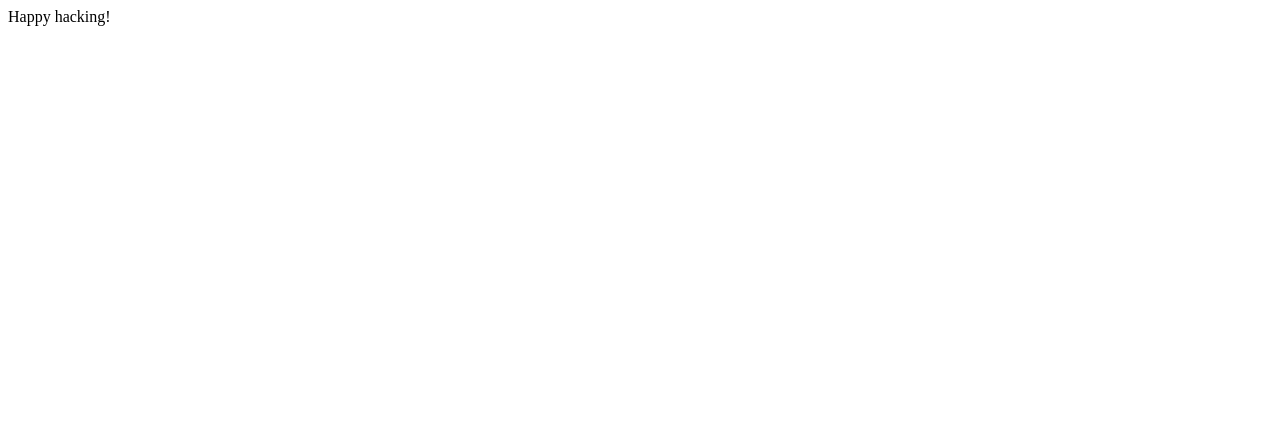
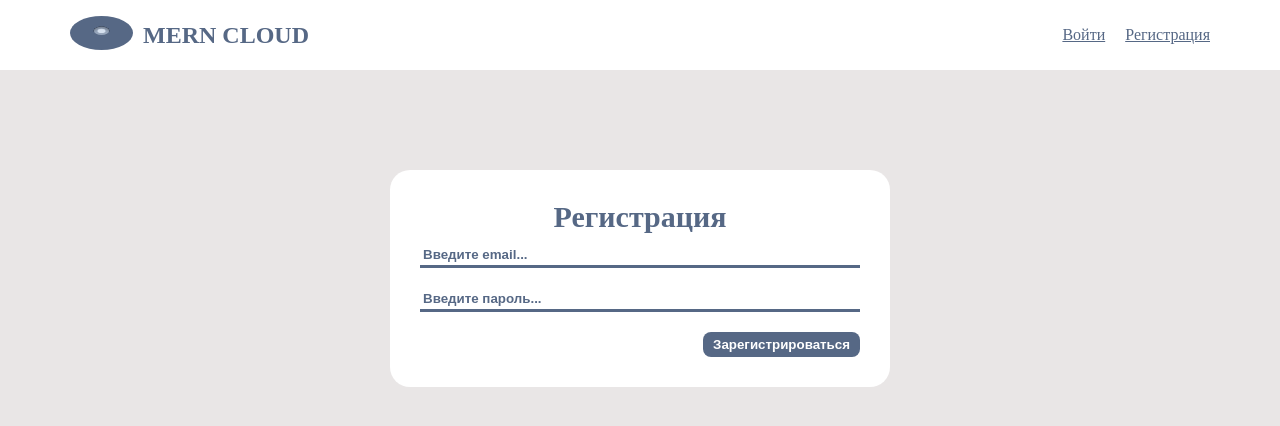
Before and after one commit to Zhantore753/Cloud-disk-client, a React (Create React App) app: page /registration in a window 1280 px wide. Shown: the top 426 px of the page. Built offline with nearby package versions, Linux system fonts and the light colour scheme.

Commit message:
registration

```diff
--- a/package.json
+++ b/package.json
@@ -6,9 +6,11 @@
     "@testing-library/jest-dom": "^5.11.10",
     "@testing-library/react": "^11.2.6",
     "@testing-library/user-event": "^12.8.3",
+    "axios": "^0.21.1",
     "react": "^17.0.2",
     "react-dom": "^17.0.2",
     "react-redux": "^7.2.3",
+    "react-router-dom": "^5.2.0",
     "react-scripts": "4.0.3",
     "redux": "^4.0.5",
     "redux-devtools-extension": "^2.13.9",
--- a/src/App.jsx
+++ /dev/null
@@ -1,9 +0,0 @@
-import React from 'react'
-
-function App() {
-  return (
-    <div>Happy hacking!</div>
-  );
-}
-
-export default App;
--- /dev/null
+++ b/src/actions/user.js
@@ -0,0 +1,13 @@
+import axios from 'axios';
+
+export const registration = async (email, password) => {
+    try {
+        const response = await axios.post(`http://localhost:5000/api/auth/registration`, {
+            email,
+            password
+        });
+        alert(response.data.message);
+    } catch (e) {
+        alert(e.response.data.message);
+    }
+}
--- /dev/null
+++ b/src/components/App.jsx
@@ -0,0 +1,20 @@
+import React from 'react'
+import Navbar from './navbar/Navbar';
+import './app.css';
+import {BrowserRouter, Route, Switch} from 'react-router-dom';
+import Registration from './registration/Registration';
+
+function App() {
+  return (
+    <BrowserRouter>
+      <div className='app'>
+        <Navbar />
+        <Switch>
+          <Route path="/registration" component={Registration}/>
+        </Switch>
+      </div>
+    </BrowserRouter>
+  );
+}
+
+export default App;
--- /dev/null
+++ b/src/components/app.css
@@ -0,0 +1,26 @@
+* {
+    margin: 0;
+    padding: 0;
+    box-sizing: border-box;
+    color: #566885;
+}
+
+body {
+    background-color: #E9E6E6;
+}
+
+#root {
+    width: 100%;
+}
+
+.app {
+    display: flex;
+    flex-direction: column;
+    align-items: center;
+}
+
+.wrap {
+    width: 1140px;
+    display: flex;
+    flex-direction: column;
+}
--- /dev/null
+++ b/src/components/navbar/Navbar.jsx
@@ -0,0 +1,19 @@
+import React from 'react';
+import './navbar.css';
+import Logo from '../../assets/img/navbar-logo.svg';
+import {NavLink} from "react-router-dom";
+
+const Navbar = () => {
+    return (
+        <div className="navbar">
+            <div className="container">
+                <NavLink to="/"><img src={Logo} alt="" className="navbar__logo"/></NavLink>
+                <NavLink to="/" className="navbar__header"><div>MERN CLOUD</div></NavLink>
+                <div className="navbar__login"><NavLink to="/login">Войти</NavLink></div>
+                <div className="navbar__registration"><NavLink to="/registration">Регистрация</NavLink></div>
+            </div>
+        </div>
+    );
+};
+
+export default Navbar;
--- /dev/null
+++ b/src/components/navbar/navbar.css
@@ -0,0 +1,25 @@
+.navbar {
+    display: flex;
+    height: 70px;
+    justify-content: center;
+    background-color: white;
+    width: 100%;
+}
+
+.navbar__header {
+    margin-left: 10px;
+    font-size: 24px;
+    font-weight: 700;
+    text-decoration: none;
+}
+
+.navbar__login {
+    margin-left: auto;
+    margin-right: 20px;
+}
+
+.container {
+    width: 1140px;
+    display: flex;
+    align-items: center;
+}
--- /dev/null
+++ b/src/components/registration/Registration.jsx
@@ -0,0 +1,20 @@
+import React, {useState} from 'react';
+import './registration.css';
+import Input from "../../utils/input/Input";
+import {registration} from "../../actions/user";
+
+const Registration = () => {
+    const [email, setEmail] = useState("");
+    const [password, setPassword] = useState("");
+
+    return (
+        <div className='registration'>
+            <div className="registration__header">Регистрация</div>
+            <Input value={email} setValue={setEmail} type="text" placeholder="Введите email..."/>
+            <Input value={password} setValue={setPassword} type="password" placeholder="Введите пароль..."/>
+            <button className="registration__btn" onClick={() => registration(email, password)}>Зарегистрироваться</button>
+        </div>
+    );
+};
+
+export default Registration;
--- /dev/null
+++ b/src/components/registration/registration.css
@@ -0,0 +1,34 @@
+.registration {
+    display: flex;
+    flex-direction: column;
+    width: 500px;
+    align-items: center;
+    background-color: white;
+    border-radius: 20px;
+    padding: 30px;
+    align-self: center;
+    margin-top: 100px;
+}
+.registration__header {
+    font-size: 30px;
+    font-weight: 700;
+}
+.registration input {
+    margin: 10px 20px;
+}
+.registration__btn {
+    cursor: pointer;
+    border: none;
+    background-color: #566885;
+    border-radius: 8px;
+    color: white;
+    font-weight: 700;
+    padding: 5px 10px;
+    align-self: flex-end;
+    margin-top: 10px;
+    transition: all 0.3s;
+}
+
+.registration__btn:hover {
+    background-color: #5668858c;
+}
--- a/src/index.js
+++ b/src/index.js
@@ -1,6 +1,6 @@
 import React from 'react';
 import ReactDOM from 'react-dom';
-import App from './App';
+import App from './components/App';
 import {store} from "./reducers";
 import {Provider} from "react-redux";
 
--- /dev/null
+++ b/src/utils/input/Input.jsx
@@ -0,0 +1,13 @@
+import React from 'react';
+import './input.css';
+
+const Input = (props) => {
+    return (
+        <input onChange={(event)=> props.setValue(event.target.value)}
+               value={props.value}
+               type={props.type}
+               placeholder={props.placeholder}/>
+    );
+};
+
+export default Input;
--- /dev/null
+++ b/src/utils/input/input.css
@@ -0,0 +1,32 @@
+input {
+    border: none;
+    border-bottom: #566885 solid 3px;
+    background: transparent;
+    width: 100%;
+    padding: 3px;
+    transition: all 0.3s;
+}
+input:focus {
+    outline: none;
+    transform: scale(1.02);
+}
+::-webkit-input-placeholder {
+    /* Chrome */
+    color: #566885;
+    font-weight: 700;
+}
+:-ms-input-placeholder {
+    /* IE 10+ */
+    color: #566885;
+    font-weight: 700;
+}
+::-moz-placeholder {
+    /* Firefox 19+ */
+    color: #566885;
+    font-weight: 700;
+}
+:-moz-placeholder {
+    /* Firefox 4 - 18 */
+    color: #566885;
+    font-weight: 700;
+}
```
Also changed, not shown: src/assets/img/navbar-logo.svg (added), 1 other file (tests, documents, lock files or other folders).
